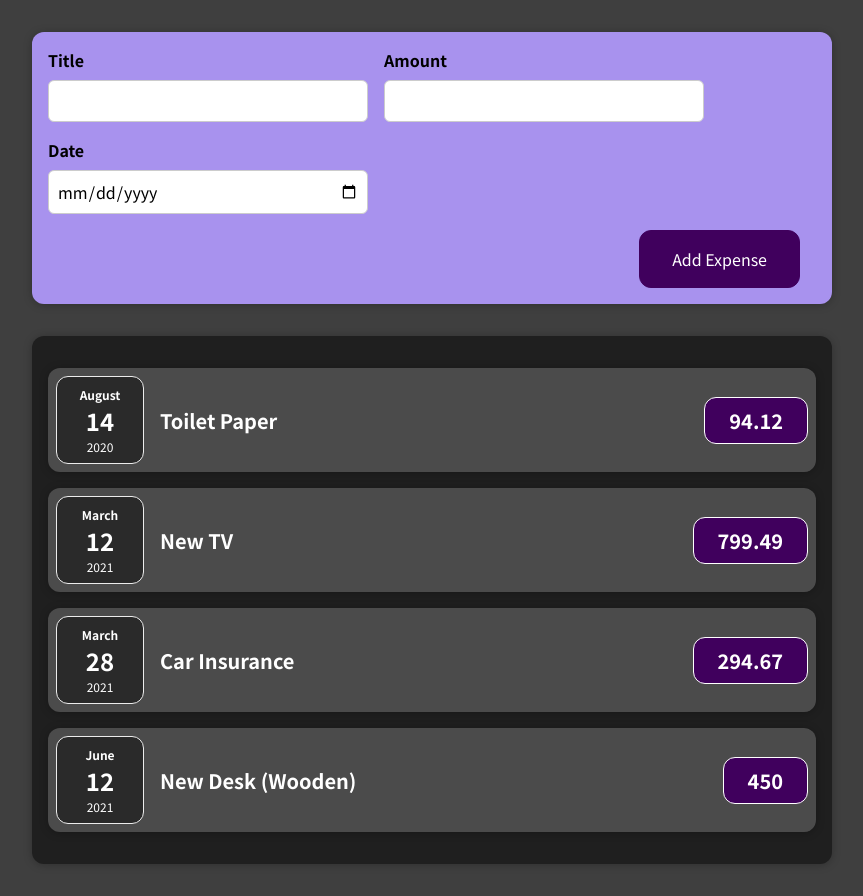
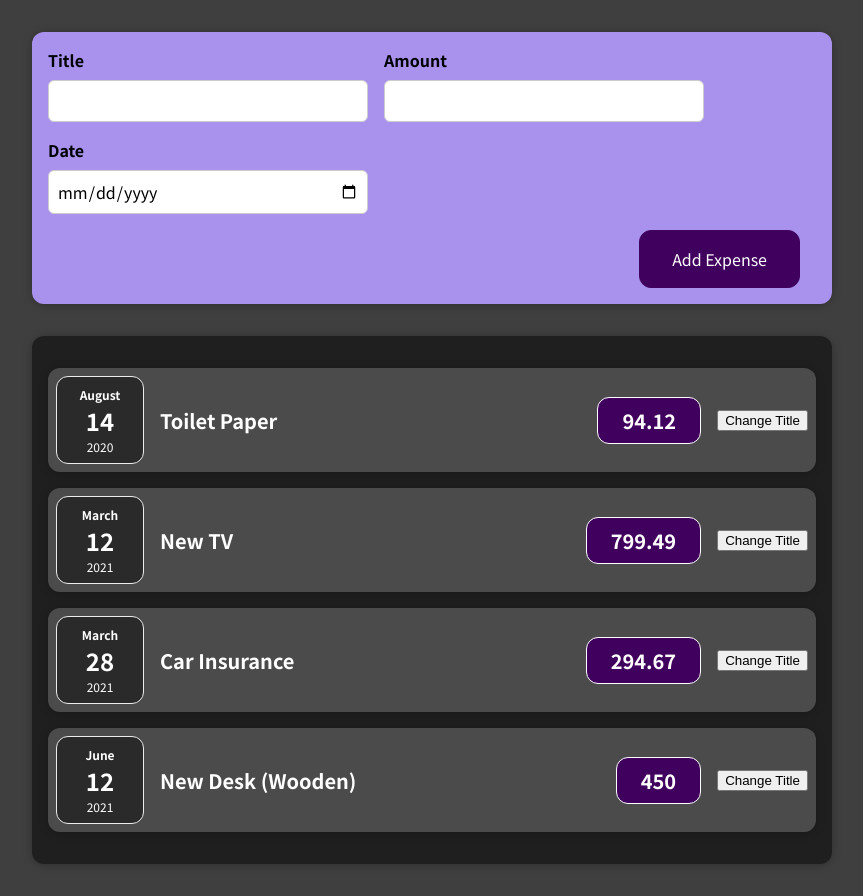
Before and after one commit to apeksha2697/practicejs, a React (Create React App) app: page / in a window 1280 px wide. Shown: the whole page, without its empty margins (208-1071 px from the left). Built offline with nearby package versions, Linux system fonts and the light colour scheme.

Commit message:
used states to update item name

```diff
--- a/src/components/Expenses/ExpenseItem.js
+++ b/src/components/Expenses/ExpenseItem.js
@@ -1,14 +1,23 @@
+import React, {useState} from 'react';
+
 import './ExpenseItem.css';
 import ExpenseDate from './ExpenseDate.js';
 import Card from '../UI/Card';
 
 const ExpenseItem = (props) => {
+  const [item, setTitle] = useState(props.item);
+
+  const clickHandler =() => {
+    setTitle('updated!!');
+    console.log(item);
+  }
   return (
     <Card className="expense-item">
       <ExpenseDate date={props.date}></ExpenseDate>
     <div className="expense-item__description">
-        <h2>{props.item}</h2>
+        <h2>{item}</h2>
         <div className="expense-item__price">{props.amount}</div>
+        <button onClick={clickHandler}>Change Title</button>
     </div>
     </Card>
   );
```
